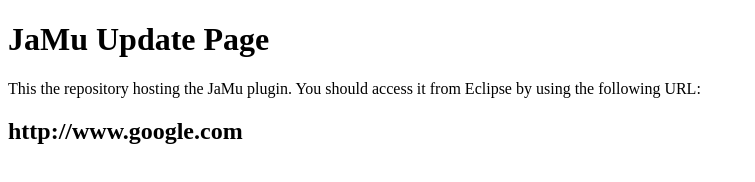
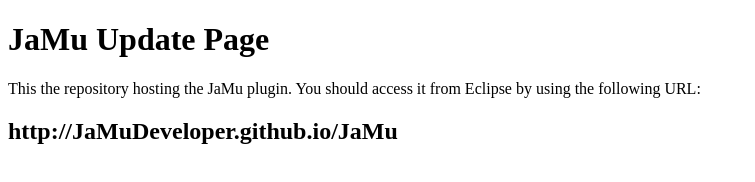
Before and after one commit to JaMuDeveloper/JaMuDeveloper.github.io, a plain HTML site: page index.html in a window 1280 px wide. Shown: the whole page, without its empty margins (0-755 px from the left). Drawn offline with Linux system fonts and the light colour scheme.

Commit message:
Release Ready Page

```diff
--- a/index.html
+++ b/index.html
@@ -3,6 +3,6 @@
 <body>
 <h1>JaMu Update Page</h1>
 <p>This the repository hosting the JaMu plugin. You should access it from Eclipse by using the following URL:</p>
-<h2>http://www.google.com</h2>
+<h2>http://JaMuDeveloper.github.io/JaMu</h2>
 </body>
 </html>
```
Also changed, not shown: 4 other files.
